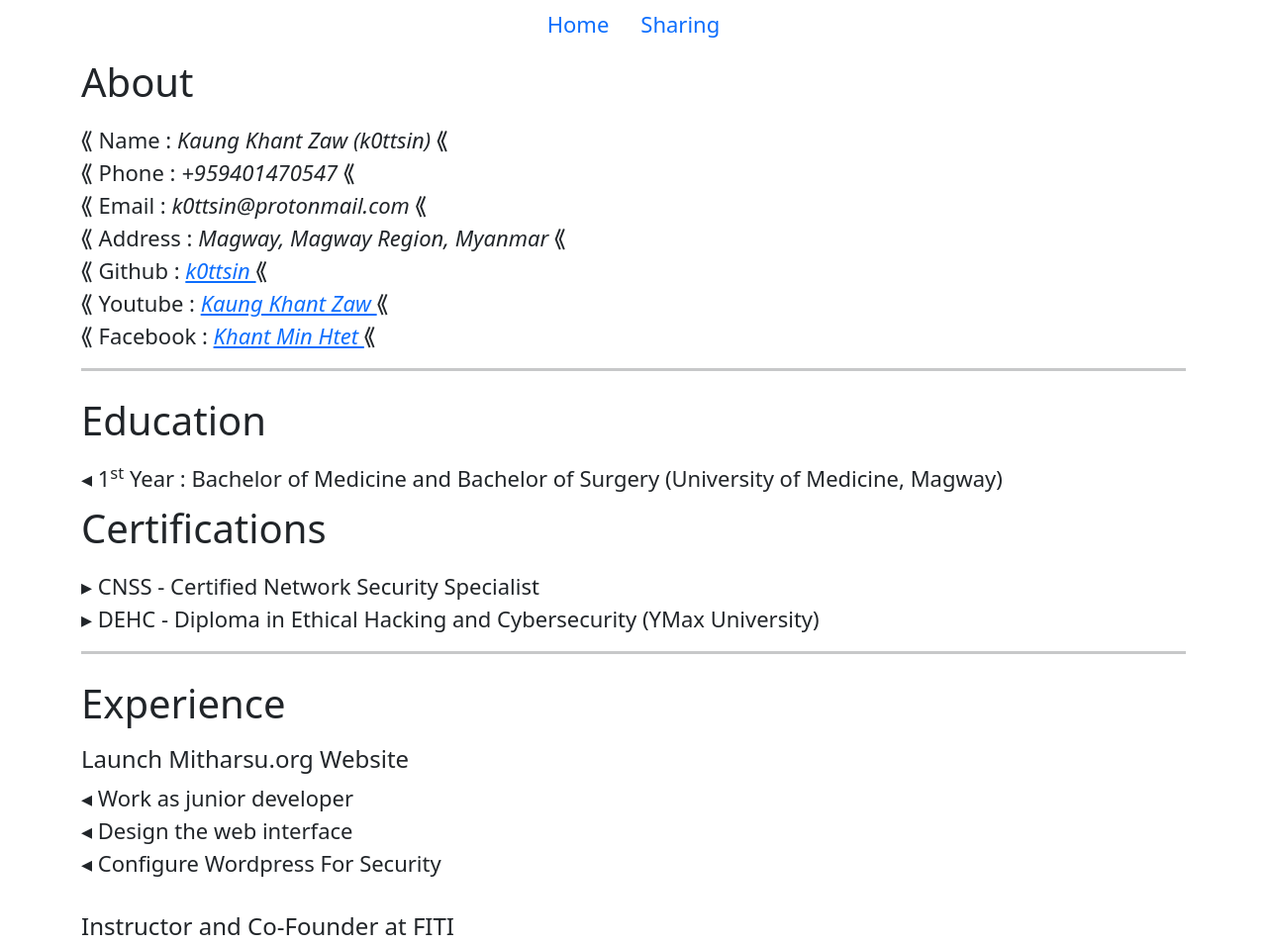
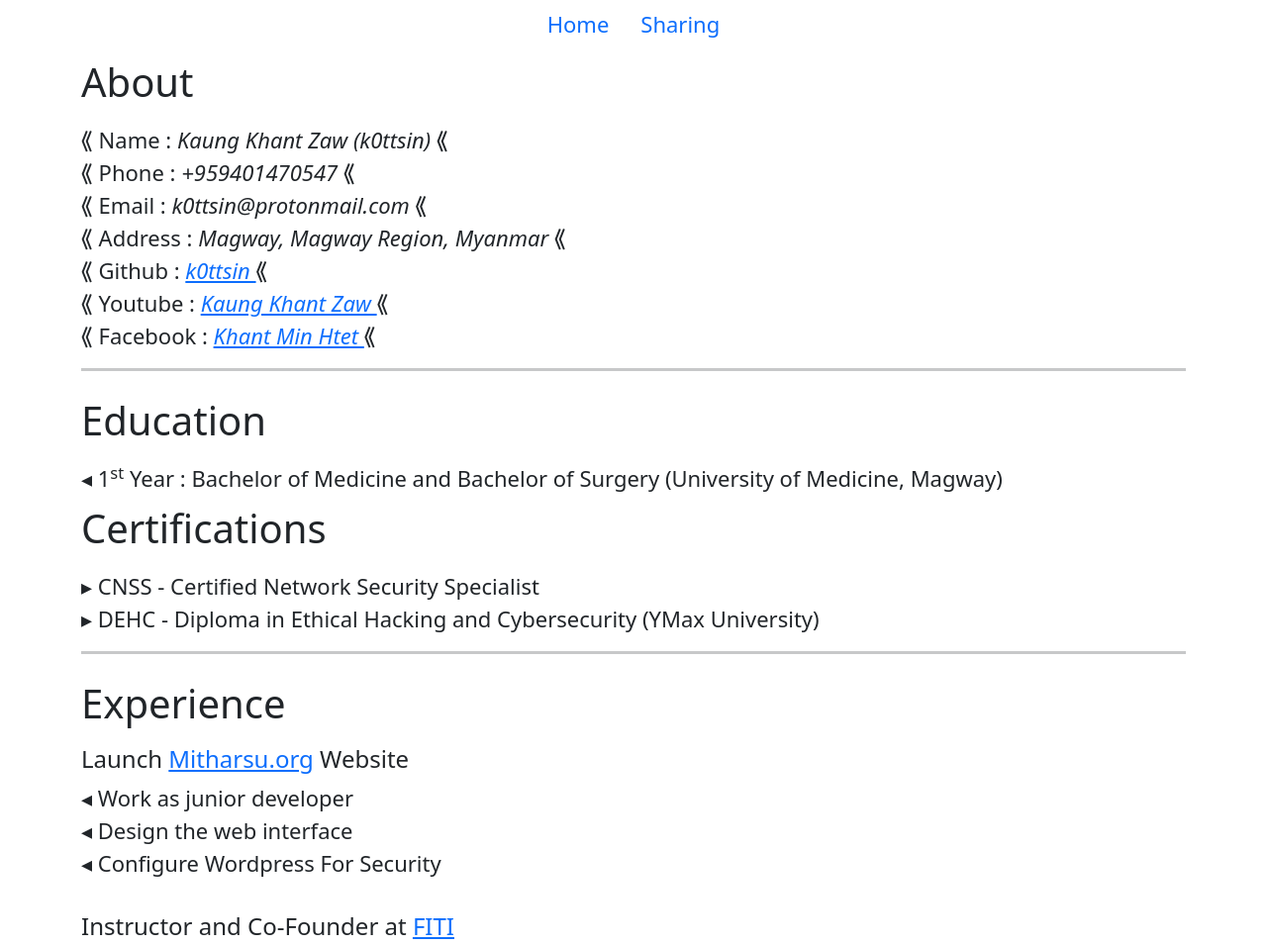
Before and after one commit to k0ttsin/k0ttsin.github.io, a plain HTML site: page index.html in a window 1280 px wide. Shown: the top 956 px of the page at 99% size. Drawn offline with nearby package versions, Linux system fonts and the light colour scheme.

Commit message:
Update index.html

```diff
--- a/index.html
+++ b/index.html
@@ -54,11 +54,11 @@
         <div class="row experience">
             <h1>Experience</h1>
 
-                <h4>Launch Mitharsu.org Website</h4>
+                <h4>Launch <a href="https://mitharsu.org/">Mitharsu.org</a> Website</h4>
                 <span>&#9666; Work as junior developer</span>
                 <span>&#9666; Design the web interface</span>
                 <span>&#9666; Configure Wordpress For Security</span><br><br>
-                <h4>Instructor and Co-Founder at FITI </h4>
+                <h4>Instructor and Co-Founder at <a href="https://www.facebook.com/freeitc">FITI</a> </h4>
                 <span>&#9666; Knowledge Sharing About Linux Foundation with Other Technological Universities</span>
                 <span>&#9666; Teach Ethical Hacking Class</span>
                 <span>&#9666; Manage Courses with other mentors </span>
```
